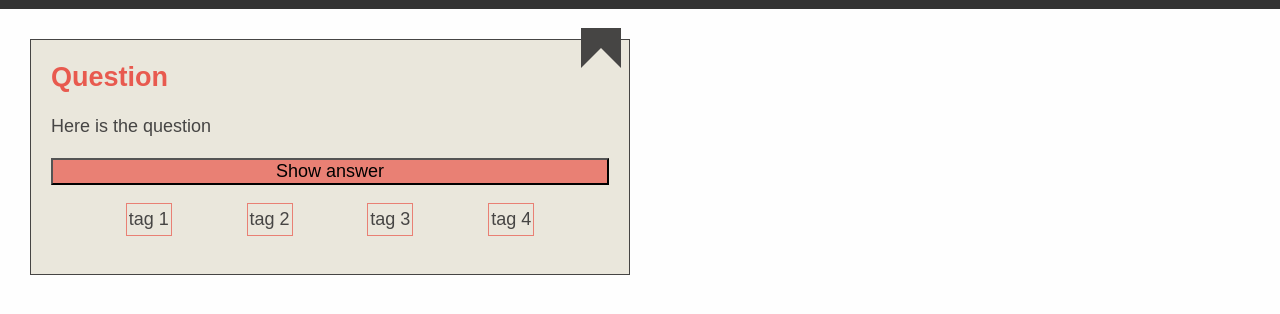
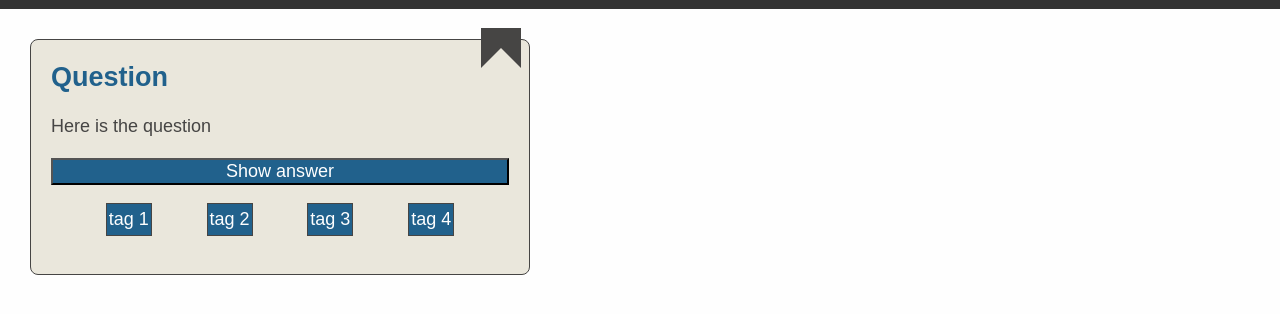
Before and after one commit to LisanneArdern/quiz-app, a website built with Vite: page src/index.html in a window 1280 px wide. Shown: the part 40-354 px from the top of the page. Built offline with nearby package versions, Linux system fonts and the light colour scheme.

Commit message:
Change colors for better accessibility

```diff
--- a/src/styles/_variables.css
+++ b/src/styles/_variables.css
@@ -5,6 +5,5 @@
   --color-creme: #eae7dc;
   --color-beige: #d8c3a5;
   --color-dark-grey: #464544;
-  --color-light-red: #e98074;
-  --color-bright-red: #e85a4f;
+  --color-blue: #21618c;
 }
--- a/src/styles/quiz-card/quiz-card.css
+++ b/src/styles/quiz-card/quiz-card.css
@@ -1,10 +1,11 @@
 .quiz-card {
   display: flex;
   flex-direction: column;
-  max-width: 600px;
+  max-width: 500px;
   padding: 20px;
   margin: 30px;
   border: 1px var(--color-dark-grey) solid;
+  border-radius: 8px;
   background: var(--color-creme);
   color: var(--color-dark-grey);
   position: relative;
@@ -20,7 +21,7 @@
 }
 
 .quiz-card__heading {
-  color: var(--color-bright-red);
+  color: var(--color-blue);
 }
 
 .quiz-card__list {
@@ -32,9 +33,12 @@
 .quiz-card__tag {
   list-style-type: none;
   padding: 2px;
-  border: 1px var(--color-light-red) solid;
+  border: 1px var(--color-dark-grey) solid;
+  background-color: var(--color-blue);
+  color: var(--color-white);
 }
 
 .quiz-card__button {
-  background-color: var(--color-light-red);
+  background-color: var(--color-blue);
+  color: var(--color-white);
 }
```
